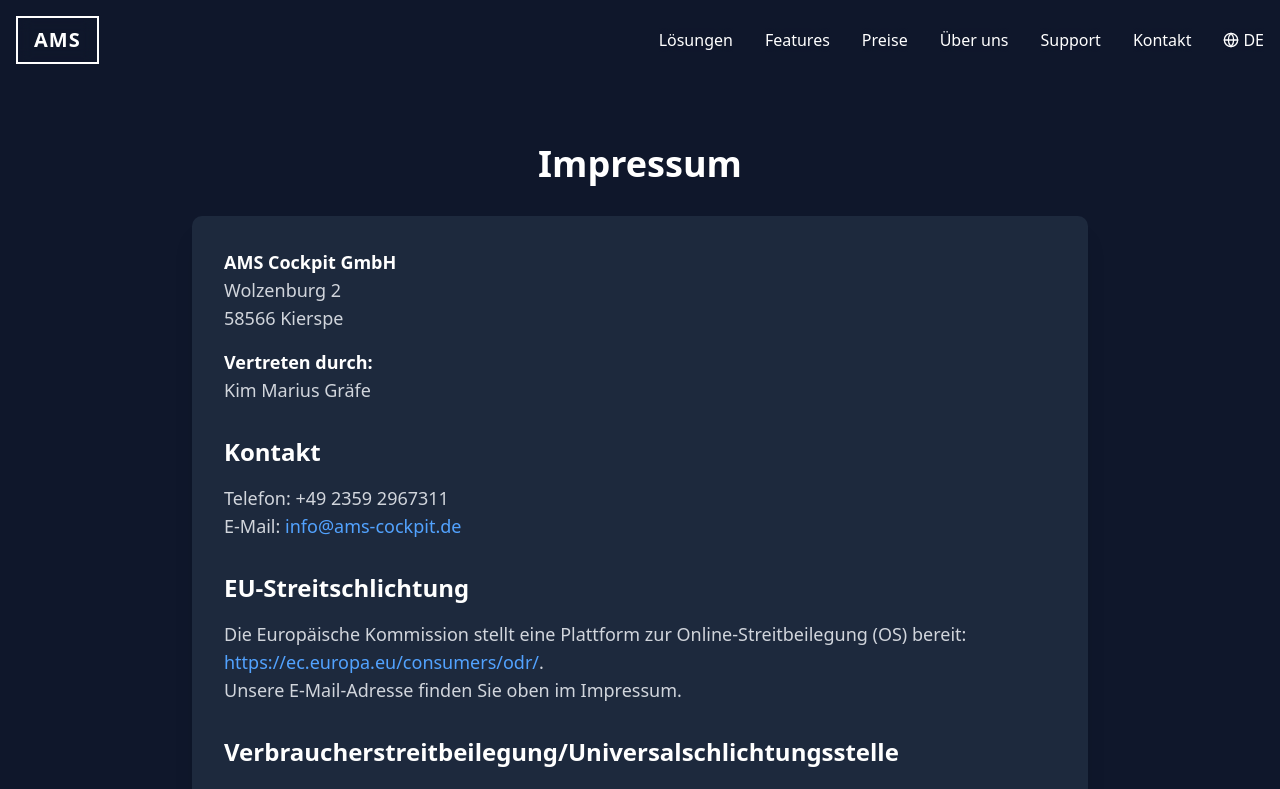
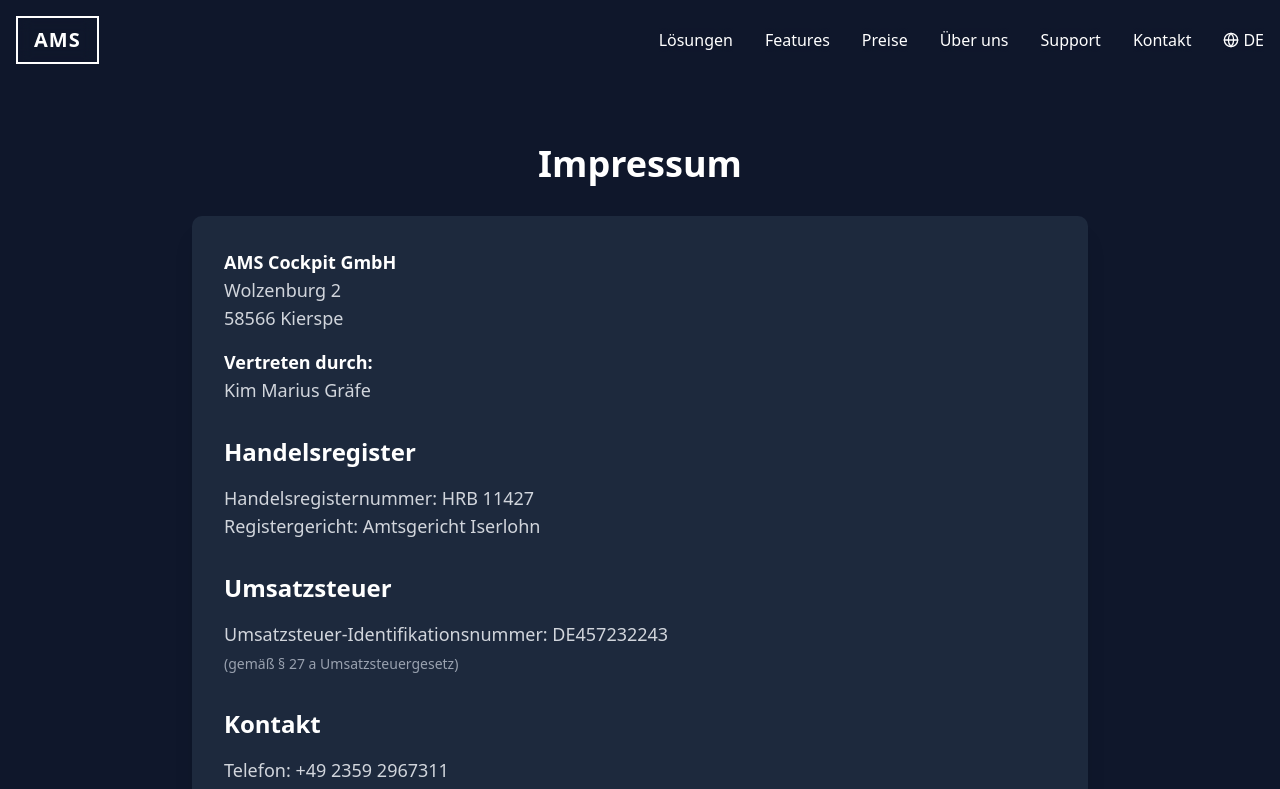
Before and after one commit to LukasKlein97/Amsel.io, a Next.js app: page /impressum in a window 1280 px wide. Shown: the top 789 px of the page. Built offline with nearby package versions, Linux system fonts and the light colour scheme.

Commit message:
impressum

```diff
--- a/app/impressum/page.tsx
+++ b/app/impressum/page.tsx
@@ -26,6 +26,26 @@
                   <strong className="text-white">Vertreten durch:</strong>
                   <br />
                   Kim Marius Gräfe
+                </p>
+
+                <h2 className="text-2xl font-semibold text-white mt-8 mb-4">
+                  Handelsregister
+                </h2>
+                <p className="text-lg">
+                  Handelsregisternummer: HRB 11427
+                  <br />
+                  Registergericht: Amtsgericht Iserlohn
+                </p>
+
+                <h2 className="text-2xl font-semibold text-white mt-8 mb-4">
+                  Umsatzsteuer
+                </h2>
+                <p className="text-lg">
+                  Umsatzsteuer-Identifikationsnummer: DE457232243
+                  <br />
+                  <span className="text-sm text-gray-400">
+                    (gemäß § 27 a Umsatzsteuergesetz)
+                  </span>
                 </p>
 
                 <h2 className="text-2xl font-semibold text-white mt-8 mb-4">
--- a/components/html/ds.html
+++ b/components/html/ds.html
@@ -62,23 +62,23 @@
 </p>
 <h2>2. Hosting</h2>
 <p>Wir hosten die Inhalte unserer Website bei folgendem Anbieter:</p>
-<h3>Strato</h3>
+<h3>Vercel</h3>
 <p>
-  Anbieter ist die Strato AG, Otto-Ostrowski-Stra&szlig;e 7, 10249 Berlin
-  (nachfolgend &bdquo;Strato&ldquo;). Wenn Sie unsere Website besuchen, erfasst
-  Strato verschiedene Logfiles inklusive Ihrer IP-Adressen.
+  Anbieter ist die Vercel Inc., 340 S Lemon Ave #4133, Walnut, CA 91789, USA
+  (nachfolgend &bdquo;Vercel&ldquo;). Wenn Sie unsere Website besuchen, erfasst
+  Vercel verschiedene Logfiles inklusive Ihrer IP-Adressen.
 </p>
 <p>
-  Weitere Informationen entnehmen Sie der Datenschutzerkl&auml;rung von Strato:
+  Weitere Informationen entnehmen Sie der Datenschutzerkl&auml;rung von Vercel:
   <a
-    href="https://www.strato.de/datenschutz/"
+    href="https://vercel.com/legal/privacy-policy"
     target="_blank"
     rel="noopener noreferrer"
-    >https://www.strato.de/datenschutz/</a
+    >https://vercel.com/legal/privacy-policy</a
   >.
 </p>
 <p>
-  Die Verwendung von Strato erfolgt auf Grundlage von Art. 6 Abs. 1 lit. f
+  Die Verwendung von Vercel erfolgt auf Grundlage von Art. 6 Abs. 1 lit. f
   DSGVO. Wir haben ein berechtigtes Interesse an einer m&ouml;glichst
   zuverl&auml;ssigen Darstellung unserer Website. Sofern eine entsprechende
   Einwilligung abgefragt wurde, erfolgt die Verarbeitung ausschlie&szlig;lich
```
